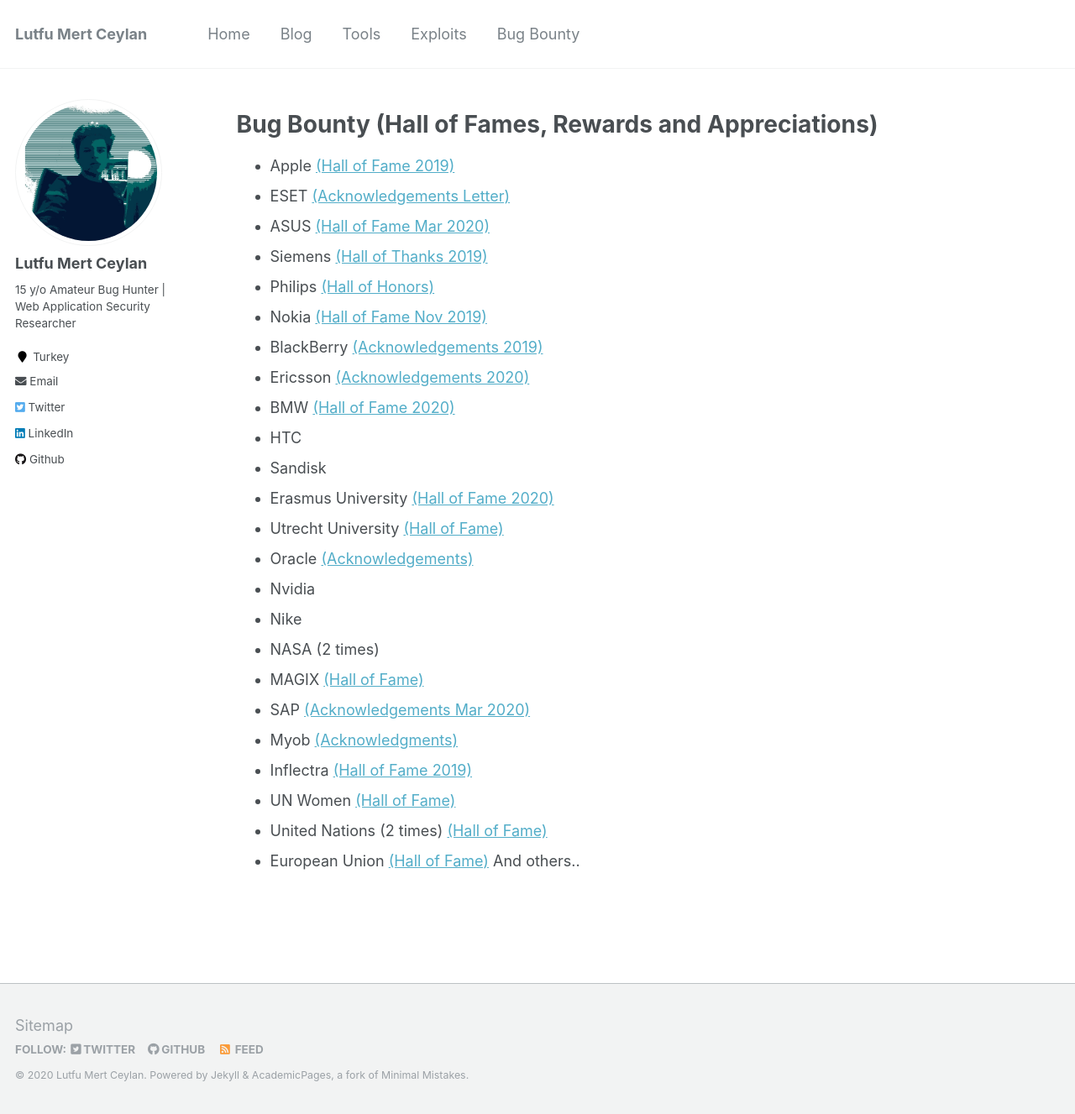
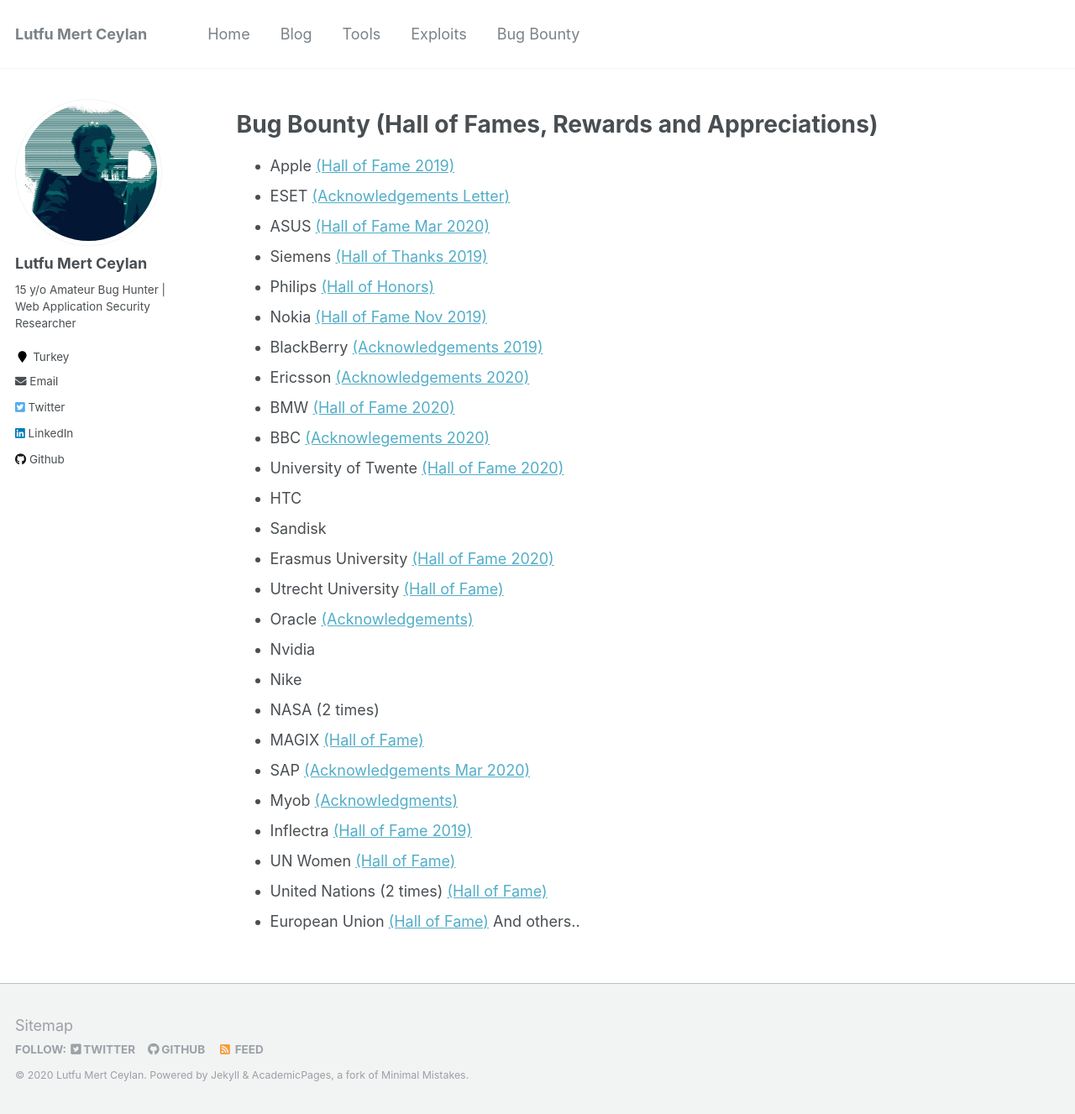
Before and after one commit to lutfumertceylan/mywebsite, a Jekyll site: the page built from _pages/bugbounty.md, in a window 1280 px wide and 1327 px high. Shown: the whole window at 84% size. Built offline with Jekyll 4.4.1, drawn with Linux system fonts in a browser that asks for light colours.

Commit message:
Update bugbounty.md

```diff
--- a/_pages/bugbounty.md
+++ b/_pages/bugbounty.md
@@ -18,6 +18,8 @@ redirect_from:
 * BlackBerry <a href="https://www.blackberry.com/ca/en/services/blackberry-incident-response-team#collaborations">(Acknowledgements 2019)</a>
 * Ericsson <a href="https://www.ericsson.com/en/about-us/enterprise-security/psirt/acknowledgements">(Acknowledgements 2020)</a>
 * BMW <a href="https://www.bmwgroup.com/en/general/Security.html">(Hall of Fame 2020)</a>
+* BBC <a href="https://www.bbc.com/backstage/security-disclosure-policy/acknowledgements">(Acknowlegements 2020)</a>
+* University of Twente <a href="https://www.utwente.nl/en/cyber-safety/responsible/hall-of-fame/">(Hall of Fame 2020)</a>
 * HTC
 * Sandisk
 * Erasmus University <a href="https://www.eur.nl/en/campus/security-safety/information-security/hall-fame">(Hall of Fame 2020)</a>
```
